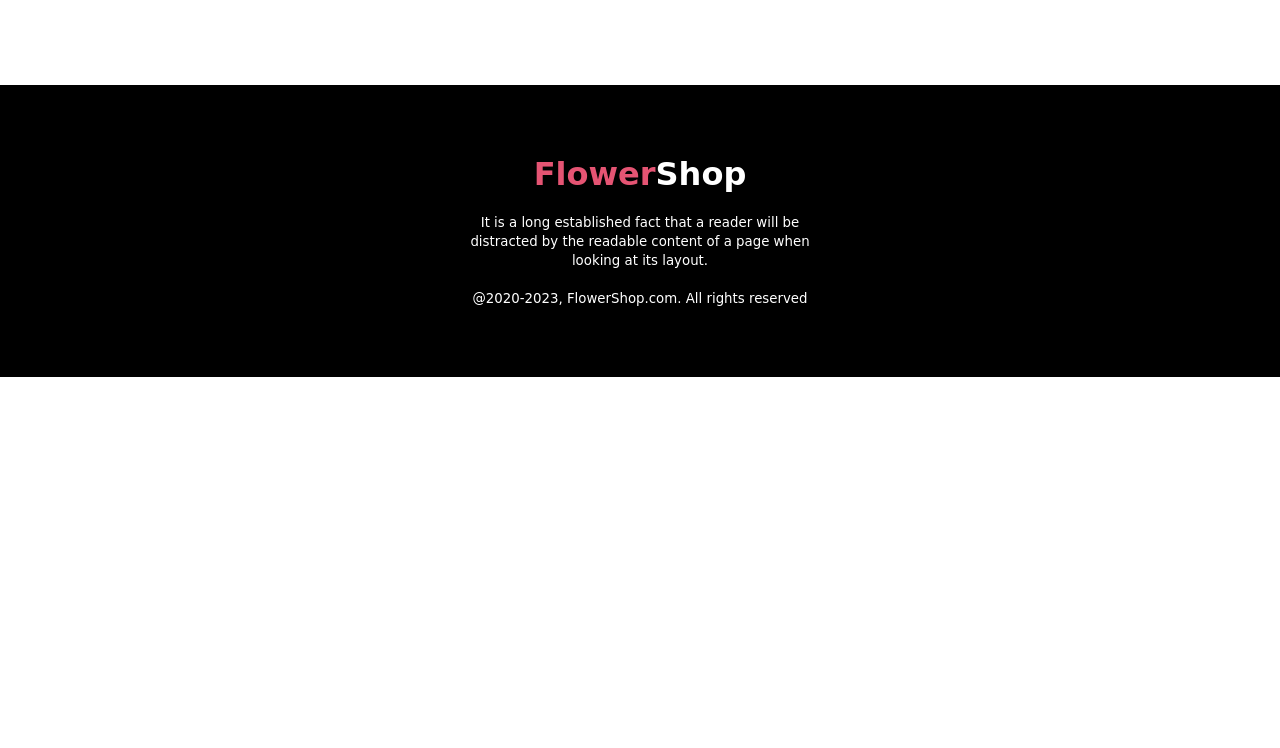
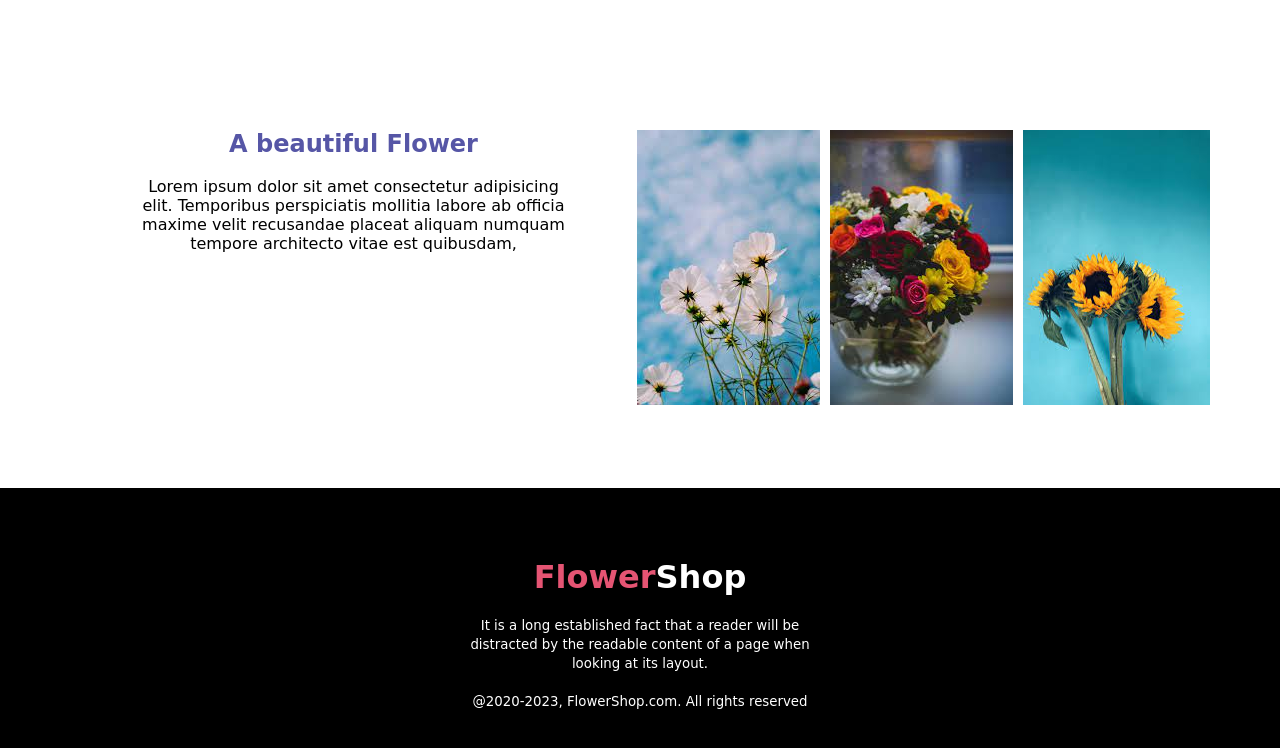
Before and after one commit to romelaislam/flower-shop-1, a plain HTML site: page index.html in a window 1280 px wide. Shown: the part 2648-3396 px from the top of the page. Before the commit the page ends 3025 px from the top, so only its background shows below. Drawn offline with Linux system fonts and the light colour scheme.

Commit message:
section add

```diff
--- a/css/style.css
+++ b/css/style.css
@@ -155,6 +155,15 @@ legend{
     border: none;
 
 }
+.beautiful-text{
+    display: flex;
+    margin: 45px 70px;
+    text-align: center;
+}
+.beautiful-img{
+    display: flex;
+    gap: 10px;
+}
 .footer{
     background-color: black;
     text-align: center;
--- a/index.html
+++ b/index.html
@@ -36,7 +36,7 @@
          </div><br>
 
          <div class="pink-flower-a">
-            <a style="" href="">Pink Flower Tree</a>
+            <a style=""href="">Pink Flower Tree</a>
             <a href="">Pink Flower Tree</a>
             <a style="" href="">Pink Flower Tree</a>
 
@@ -83,6 +83,19 @@
 
     </main>
     <br> <br>
+
+    <section class="beautiful-text">
+        <div style="padding: 0 70px;">
+            <h1 style="color: rgb(86, 86, 166);">A beautiful Flower</h1> <br>
+            <p>Lorem ipsum dolor sit amet consectetur adipisicing elit. Temporibus perspiciatis mollitia labore ab officia maxime velit recusandae placeat aliquam numquam tempore architecto vitae est quibusdam,</p>
+        </div>
+        <div class="beautiful-img">
+            <img src="./images/download.jpg" alt="" srcset="">
+            <img src="./images/download (1).jpg" alt="" srcset="">
+            <img src="./images/images (1).jpg" alt="" srcset="">
+        </div>
+    </section> <br><br>
+
     <footer class="footer">
         <div>
             <h1 style="color: white;"><span style="color: #E55473;">Flower</span>Shop</h1> <br>
```
Also changed, not shown: images/0623_HPUpdate_SummerNewness_HPPodsHP Pod_Retail_Mobile.jpg (added), images/download (1).jpg (added), images/download.jpg (added), images/images (1).jpg (added).
